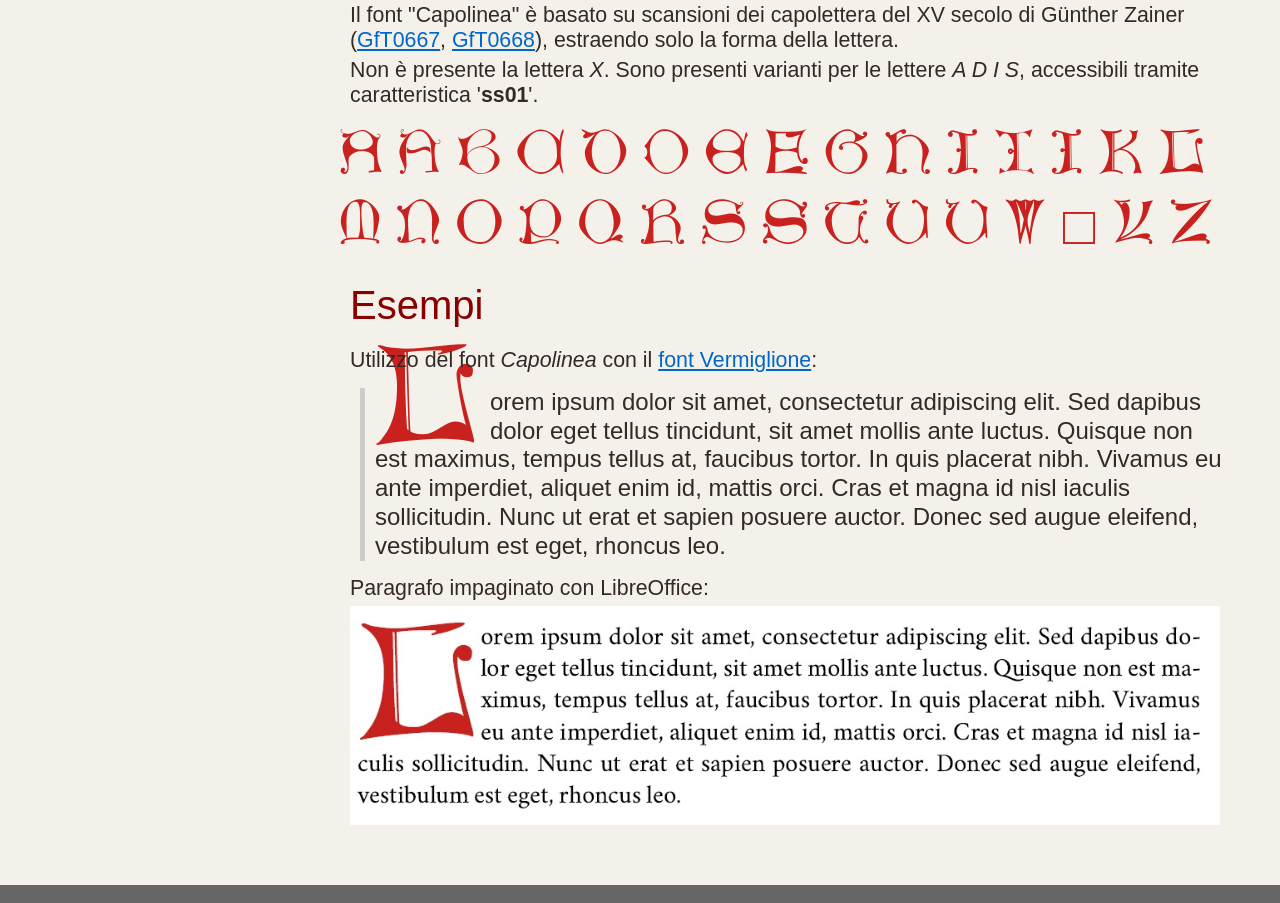
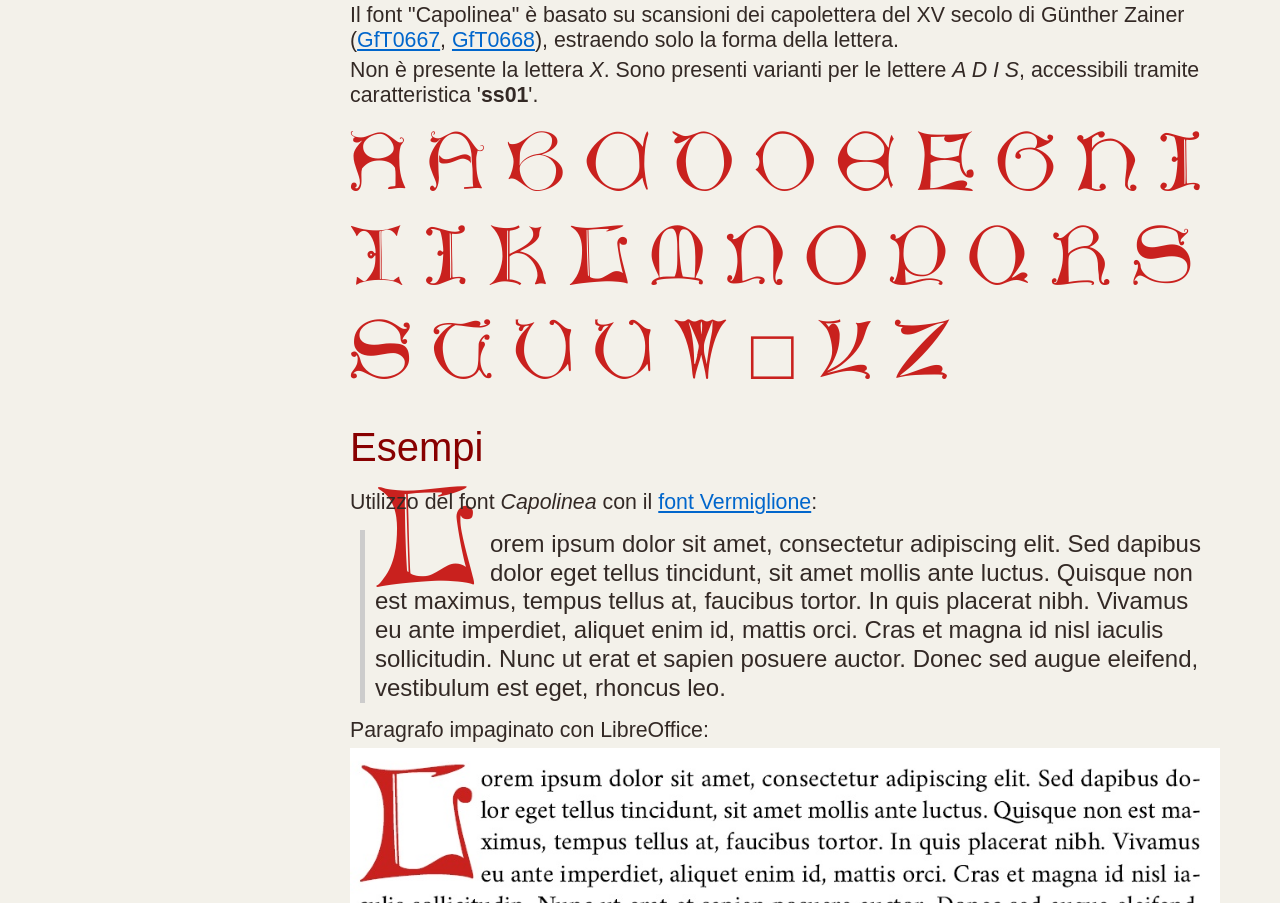
Before and after one commit to m-casanova/Capolinea, a plain HTML site: page index.html in a window 1280 px wide. Shown: the part 618-1521 px from the top of the page. Drawn offline with Linux system fonts and the light colour scheme; a web font is replaced by a local one.

Commit message:
Update index.html

```diff
--- a/index.html
+++ b/index.html
@@ -53,10 +53,10 @@ div.side {width: 249px; margin: 30px 0 0; padding:10px 10px 5px; float:left; bor
 
 .evid { color: #000; background: #e9e5d8 }
 
-p.capol { font-family: "test3", sans-serif; font-size: 18pt; line-height: 1.2em; border-left: 5px solid #ccc; padding-left: 10px; margin: 15px 0 15px 20px; }
+p.capol { font-family: "test3", sans-serif; font-size: 18pt; line-height: 1.2em; border-left: 5px solid #ccc; padding-left: 10px; margin: 15px 10px 15px 20px; }
 p.capol:first-letter { font-family: "test2", sans-serif; float: left; font-size: 6em; margin: 0.05em 0.1em 0 0; color: #c9211e }
 
-p.alfa { font-family: "test2", sans-serif; font-size: 48pt; margin: 15px 0; color: #c9211e  }
+p.alfa { font-family: "test2", sans-serif; font-size: 64pt; margin: 15px 10px; color: #c9211e  }
 .ss01 { font-feature-settings: 'ss01' }
 
 @media only screen and (max-width: 1200px) {
```
